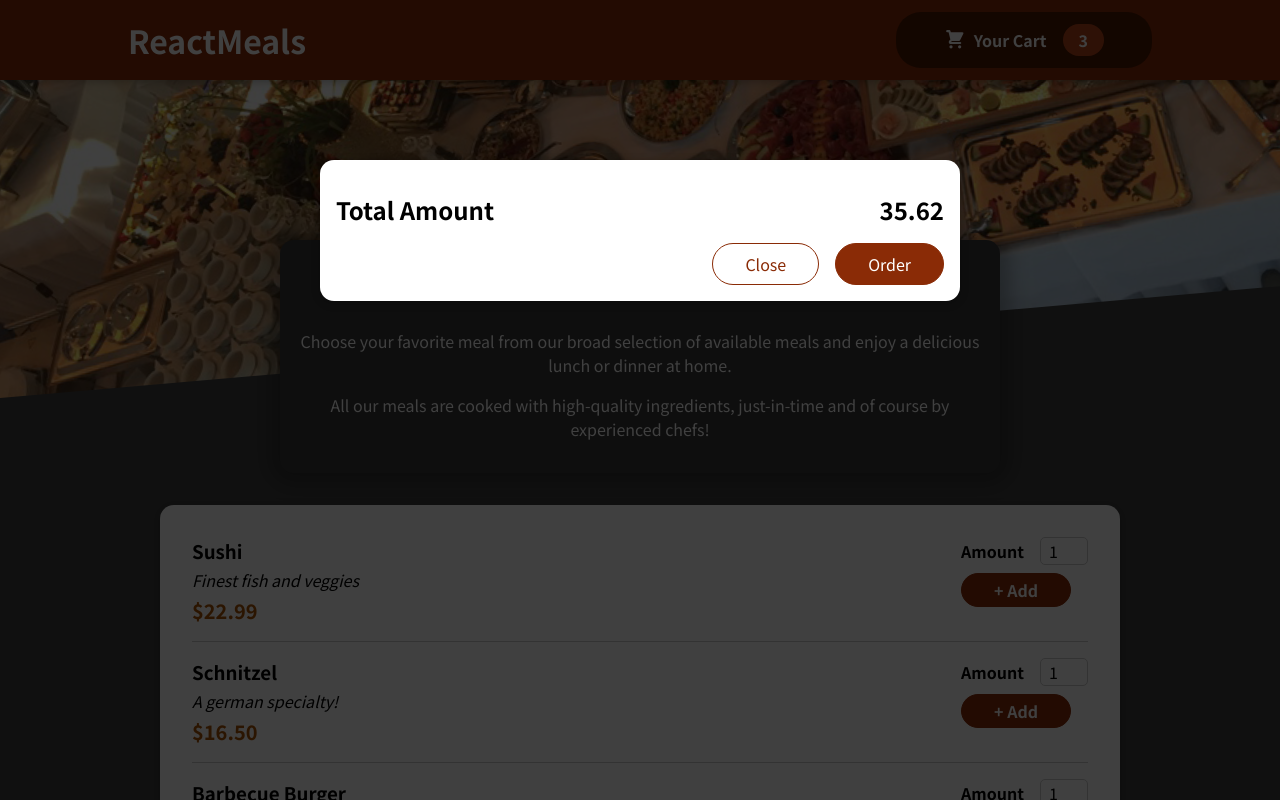
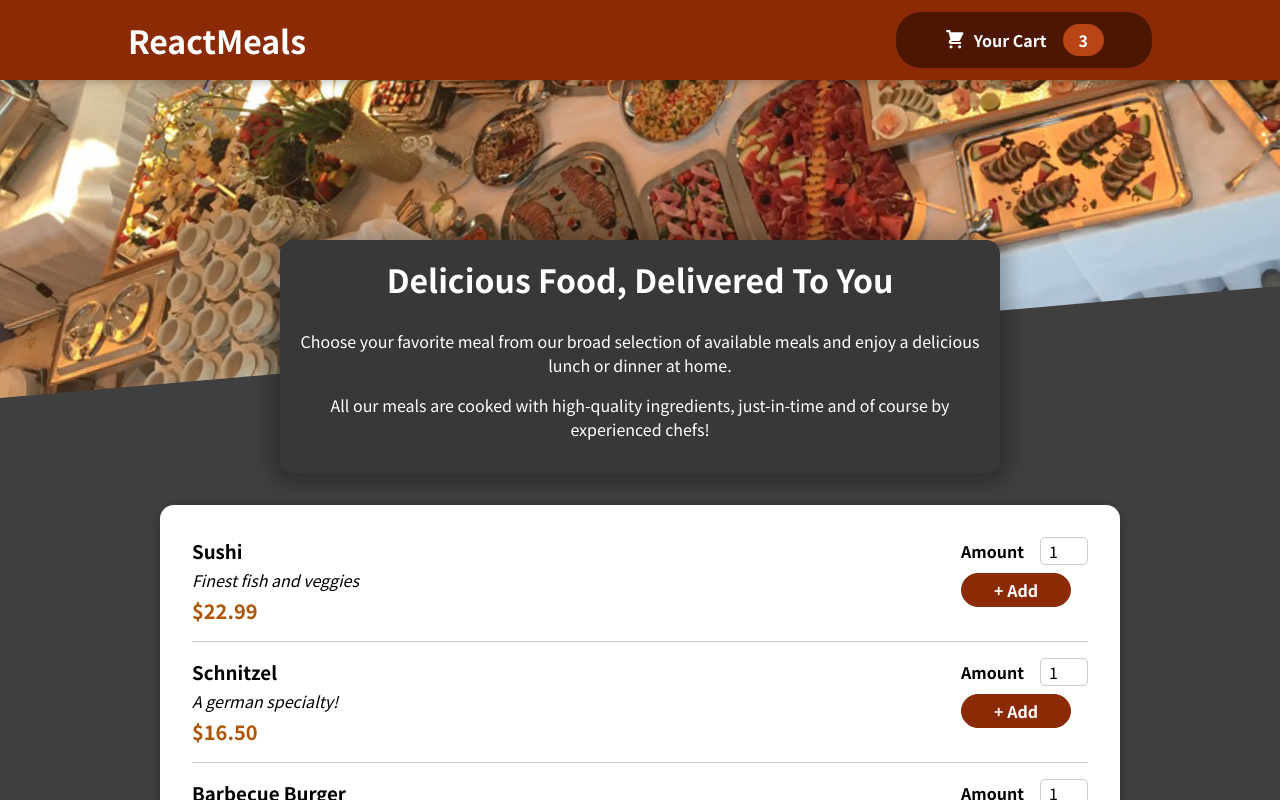
Before and after one commit to AlexandrSyvorotkin/Food-order-application, a React (Create React App) app: page / in a window 1280 px wide. Shown: the top 800 px of the page. Built offline with nearby package versions, Linux system fonts and the light colour scheme.

Commit message:
add modal functions to app

```diff
--- a/src/App.js
+++ b/src/App.js
@@ -2,12 +2,24 @@
 import Header from "./components/Layout/Header";
 import Meals from "./components/Meals/Meals";
 import Cart from "./components/Cart/Cart";
+import {useState} from "react";
 
 function App() {
+
+    const [cartIsShown, setCartIsShown] = useState(false)
+
+    const showCartHandler = () => {
+        setCartIsShown(true)
+    }
+
+    const hideCartHandler = () => {
+        setCartIsShown(false)
+    }
+
     return (
         <>
-            <Cart/>
-            <Header/>
+            {cartIsShown && <Cart onClose={hideCartHandler}/>}
+            <Header onShowCart={showCartHandler}/>
             <main>
                 <Meals/>
             </main>
--- a/src/components/Cart/Cart.jsx
+++ b/src/components/Cart/Cart.jsx
@@ -7,14 +7,14 @@
     const cartItems = <ul className={styles['cart-items']}>{[{id: 'c1'}].map((item)=> <li>{item.name}</li>)}</ul>
 
     return (
-        <Modal>
+        <Modal onClose={props.onClose}>
             {cartItems}
             <div className={styles.total}>
                 <span>Total Amount</span>
                 <span>35.62</span>
             </div>
             <div className={styles.actions}>
-                <button className={styles['button--alt']}>Close</button>
+                <button onClick={props.onClose} className={styles['button--alt']}>Close</button>
                 <button className={styles.button}>Order</button>
             </div>
         </Modal>
--- a/src/components/Layout/Header.jsx
+++ b/src/components/Layout/Header.jsx
@@ -3,12 +3,12 @@
 import mealsImg from '../../assets/meals.jpg'
 import HeaderCartButton from "./HeaderCartButton";
 
-const Header = () => {
+const Header = ({onShowCart}) => {
     return (
         <>
             <header className={styles.header}>
                 <h1>ReactMeals</h1>
-                <HeaderCartButton/>
+                <HeaderCartButton onClick={onShowCart}/>
             </header>
             <div className={styles['main-image']}>
                 <img src={mealsImg} alt='table of food'/>
--- a/src/components/Layout/HeaderCartButton.jsx
+++ b/src/components/Layout/HeaderCartButton.jsx
@@ -2,9 +2,9 @@
 import CartIcon from "../Cart/CartIcon";
 import styles from './HeaderCartButton.module.css'
 
-const HeaderCartButton = () => {
+const HeaderCartButton = ({onClick}) => {
     return (
-        <button className={styles.button}>
+        <button onClick={onClick} className={styles.button}>
             <span className={styles.icon}>
                 <CartIcon/>
             </span>
--- a/src/components/UI/Modal.jsx
+++ b/src/components/UI/Modal.jsx
@@ -5,7 +5,7 @@
 
 const BackDrop = (props) => {
     return (
-        <div className={styles.backdrop}>
+        <div className={styles.backdrop} onClick={props.onClose}>
 
         </div>
     );
@@ -22,7 +22,7 @@
 const Modal = (props) => {
     return (
         <>
-            {ReactDOM.createPortal(<BackDrop/> , portalElement)}
+            {ReactDOM.createPortal(<BackDrop onClose={props.onClose}/> , portalElement)}
             {ReactDOM.createPortal(<ModalOverlay>{props.children}</ModalOverlay>, portalElement)}
         </>
     );
```
